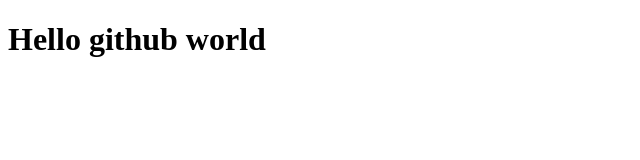
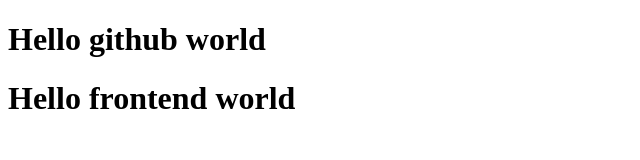
Before and after one commit to praveens649/demorepo, a plain HTML site: page index.html in a window 1280 px wide. Shown: the whole page, without its empty margins (0-640 px from the left). Drawn offline with Linux system fonts and the light colour scheme.

Commit message:
feat:created a frontend branch

```diff
--- a/index.html
+++ b/index.html
@@ -6,6 +6,7 @@
   <title>gitWorld</title>
 </head>
 <body>
-  <div><h1 >Hello github world</h1></div>
+  <div><h1 >Hello github world</h1>
+    <h1 >Hello frontend world</h1></div>
 </body>
 </html>
```
